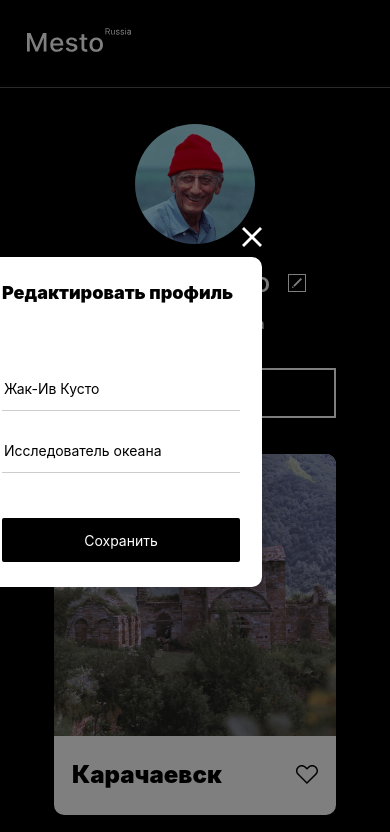
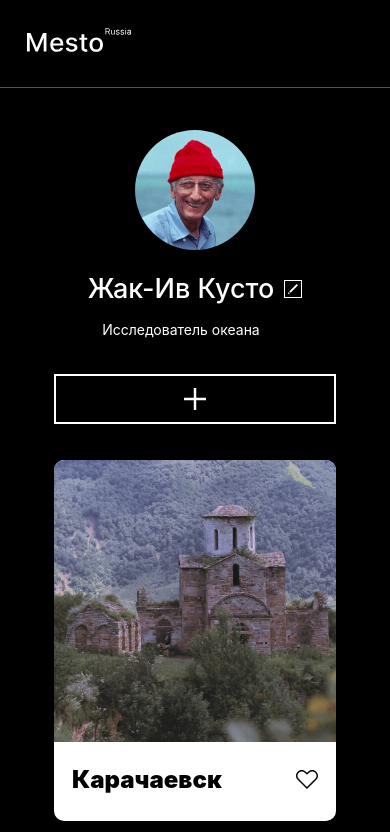
Before and after one commit to TimBearWeiss/mesto-project, a plain HTML site: page index.html in a window 390 px wide. Shown: the top 832 px of the page. Drawn offline with Linux system fonts and the light colour scheme; a web font is replaced by a local one.

Commit message:
accepted version

```diff
--- a/blocks/element/__like/elements__like.css
+++ b/blocks/element/__like/elements__like.css
@@ -1,5 +1,5 @@
 .elements__like {
-  width: 22px;
+  min-width: 22px;
   height: 19px;
   align-self: center;
   cursor: pointer;
--- a/blocks/popup/__close-button/popup__close-button.css
+++ b/blocks/popup/__close-button/popup__close-button.css
@@ -2,7 +2,7 @@
   position: absolute;
   top: -40px;
   right: -40px;
-  background-color: black;
+  background-color: rgb(0, 0, 0, 0);
   background-image: url(../../../images/Close\ Icon.svg);
   z-index: 3;
   width: 32px;
--- a/blocks/popup/__form/popup__form.css
+++ b/blocks/popup/__form/popup__form.css
@@ -16,6 +16,7 @@
 @media screen and (max-width: 767px) {
   .popup__form {
     width: 282px;
-    height: 322px;
+    min-height: 322px;
+    margin: -161px 0 0 -141px;
   }
 }
--- a/blocks/popup/_opened/popup_opened.css
+++ b/blocks/popup/_opened/popup_opened.css
@@ -1,3 +1,3 @@
-/* .popup_opened {
+.popup_opened {
   display: none;
-} */
+}
--- a/blocks/profile/__add-button/profile__add-button.css
+++ b/blocks/profile/__add-button/profile__add-button.css
@@ -9,8 +9,6 @@
   cursor: pointer;
   background-repeat: no-repeat;
   background-position: 50% 50%;
-  margin-top: 36.25px;
-  margin-bottom: 47.25px;
 }
 
 .profile__add-button:hover {
@@ -22,7 +20,7 @@
     margin-left: auto;
     margin-right: auto;
     margin-top: 36px;
-    margin-bottom: 36px;
+
     width: 282px;
     height: 50px;
   }
--- a/blocks/profile/__avatar/profile__avatar.css
+++ b/blocks/profile/__avatar/profile__avatar.css
@@ -3,8 +3,6 @@
   width: 120px;
   height: 120px;
   margin-right: 30px;
-  margin-top: 36.25px;
-  margin-bottom: 47.25px;
 }
 
 @media screen and (max-width: 767px) {
--- a/blocks/profile/__edit-button/profile__edit-button.css
+++ b/blocks/profile/__edit-button/profile__edit-button.css
@@ -17,7 +17,7 @@
 
 @media screen and (max-width: 767px) {
   .profile__edit-button {
-    margin: 8px 0 0 0;
+    margin: 8px 0 0 10px;
     width: 18px;
     height: 18px;
   }
--- a/blocks/profile/__info/profile__info.css
+++ b/blocks/profile/__info/profile__info.css
@@ -2,8 +2,7 @@
   margin-right: auto;
   display: grid;
   grid-template-columns: 1fr min-content;
-  margin-top: 36.25px;
-  margin-bottom: 47.25px;
+  max-width: 336px;
 }
 
 @media screen and (max-width: 767px) {
@@ -12,5 +11,6 @@
     margin-right: auto;
     margin-top: 22.25px;
     margin-bottom: 0px;
+    max-width: 282px;
   }
 }
--- a/blocks/profile/__name/profile__name.css
+++ b/blocks/profile/__name/profile__name.css
@@ -4,6 +4,7 @@
   font-size: 42px;
   line-height: 48px;
   color: #ffffff;
+  max-width: 294px;
   margin-top: 0;
   margin-bottom: 16px;
   margin-right: 18px;
@@ -14,10 +15,10 @@
 
 @media screen and (max-width: 767px) {
   .profile__name {
-    font-style: normal;
-    font-weight: 500;
     font-size: 27px;
     line-height: 33px;
-    text-align: center;
+    margin-left: auto;
+    margin-right: auto;
+    max-width: 189px;
   }
 }
--- a/blocks/profile/__profession/profile__profession.css
+++ b/blocks/profile/__profession/profile__profession.css
@@ -10,6 +10,7 @@
   text-overflow: ellipsis;
   white-space: nowrap;
   overflow: hidden;
+  max-width: 336px;
 }
 
 @media screen and (max-width: 767px) {
@@ -17,5 +18,6 @@
     font-size: 14px;
     line-height: 17px;
     text-align: center;
+    max-width: 282px;
   }
 }
--- a/blocks/profile/profile.css
+++ b/blocks/profile/profile.css
@@ -5,10 +5,14 @@
   display: flex;
   justify-content: space-between;
   align-items: center;
+  padding-top: 36.25px;
+  padding-bottom: 47.25px;
 }
 
 @media screen and (max-width: 767px) {
   .profile {
     flex-direction: column;
+    padding-top: 42px;
+    padding-bottom: 36px;
   }
 }
--- a/index.html
+++ b/index.html
@@ -30,7 +30,7 @@
           <img
             class="element__image"
             src="./images/kirill-pershin-1088404-unsplash.jpg"
-            alt="фотография карточки"
+            alt="церковь в горах Карачаевска"
           />
           <div class="element__panel">
             <h2 class="element__inscription">Карачаевск</h2>
@@ -42,7 +42,7 @@
           <img
             class="element__image"
             src="./images/kirill-pershin-1404681-unsplash.png"
-            alt="фотография"
+            alt="Закат на горе Эльбрус"
           />
           <div class="element__panel">
             <h2 class="element__inscription">Гора Эльбрус</h2>
@@ -54,7 +54,7 @@
           <img
             class="element__image"
             src="./images/kirill-pershin-1556355-unsplash.png"
-            alt="фотография"
+            alt="Пейзаж Домбая"
           />
           <div class="element__panel">
             <h2 class="element__inscription">Домбай</h2>
@@ -66,7 +66,7 @@
           <img
             class="element__image"
             src="./images/kirill-pershin-1404681-unsplash.png"
-            alt="фотография"
+            alt="Закат на горе Эльбрус"
           />
           <div class="element__panel">
             <h2 class="element__inscription">Гора Эльбрус</h2>
@@ -78,7 +78,7 @@
           <img
             class="element__image"
             src="./images/kirill-pershin-1556355-unsplash.png"
-            alt="фотография"
+            alt="Пейзаж Домбая"
           />
           <div class="element__panel">
             <h2 class="element__inscription">Домбай</h2>
@@ -90,7 +90,7 @@
           <img
             class="element__image"
             src="./images/kirill-pershin-1088404-unsplash.jpg"
-            alt="фотография"
+            alt="церковь в горах Карачаевска"
           />
           <div class="element__panel">
             <h2 class="element__inscription">Карачаево-Ч...</h2>
@@ -104,7 +104,7 @@
       <p class="footer__autor">© 2020 Mesto Russia</p>
     </footer>
 
-    <article class="popup popup_opened">
+    <div class="popup popup_opened">
       <div class="popup__container">
         <form class="popup__form">
           <button class="popup__close-button"></button>
@@ -124,6 +124,6 @@
           <button class="popup__save" type="submit">Сохранить</button>
         </form>
       </div>
-    </article>
+    </div>
   </body>
 </html>
```
Also changed, not shown: 1 other file.
